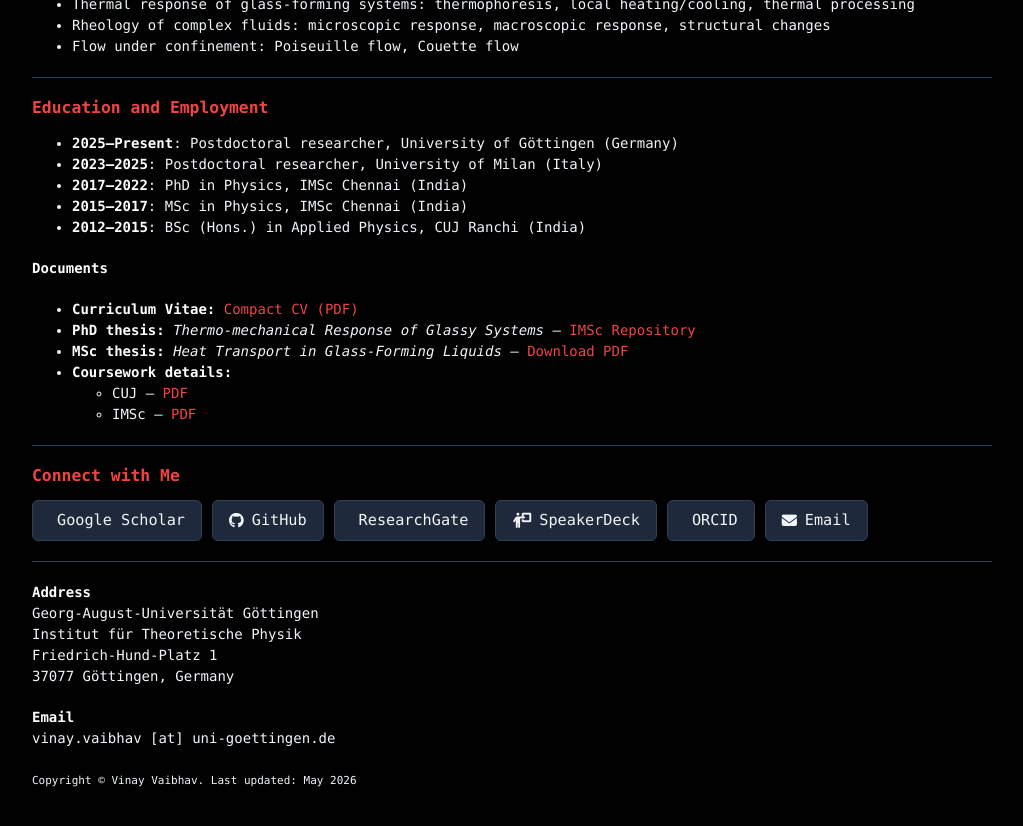
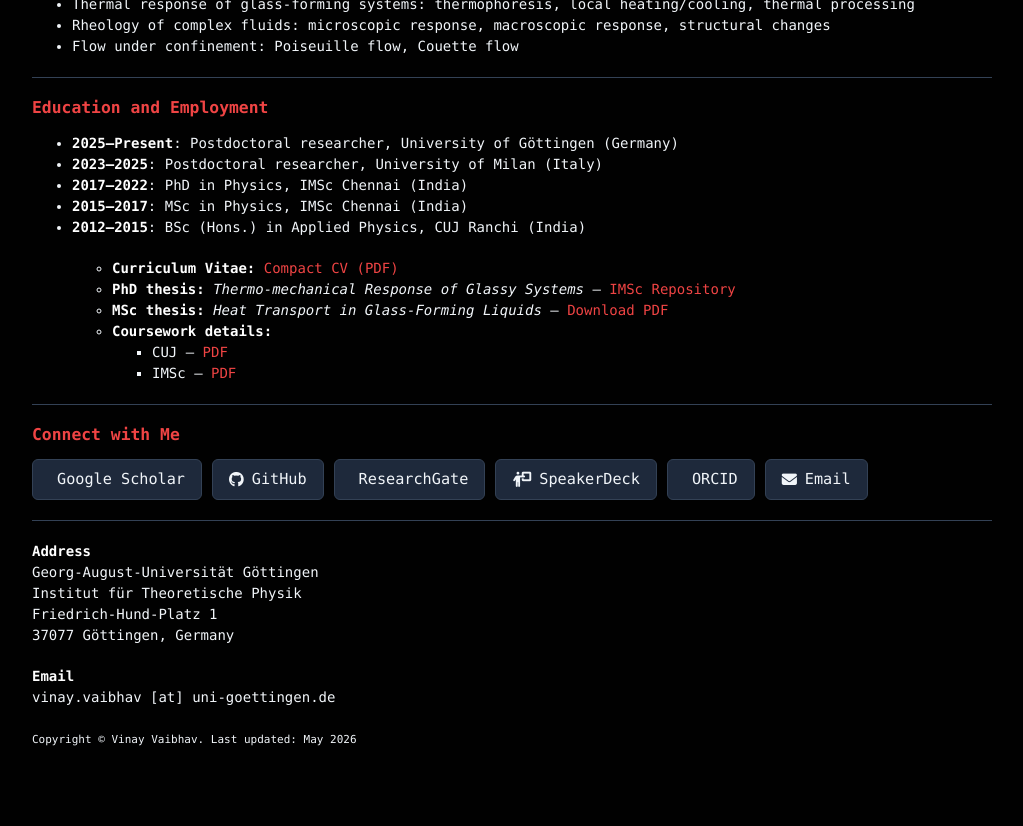
Before and after one commit to vinayphys/vinayphys.github.io, a Jekyll site: the page built from index.md, in a window 1280 px wide and 900 px high, scrolled down 948 px. Shown: the top 826 px of the window, without its empty margins (128-1151 px from the left). Built offline with Jekyll 4.4.1, drawn with Linux system fonts in a browser that asks for light colours; our own code applies the rules of GitHub Pages for plain Markdown files; a style sheet for code colours, icons or effects is not loaded.

Commit message:
Update index.md

```diff
--- a/index.md
+++ b/index.md
@@ -24,20 +24,19 @@ Broadly, I am interested in soft matter and disordered systems.
 
 ### Education and Employment
 
-- **2025–Present**: Postdoctoral researcher, University of Göttingen (Germany)
-- **2023–2025**: Postdoctoral researcher, University of Milan (Italy)
-- **2017–2022**: PhD in Physics, IMSc Chennai (India)
-- **2015–2017**: MSc in Physics, IMSc Chennai (India)
-- **2012–2015**: BSc (Hons.) in Applied Physics, CUJ Ranchi (India)
+* **2025–Present**: Postdoctoral researcher, University of Göttingen (Germany)
+* **2023–2025**: Postdoctoral researcher, University of Milan (Italy)
+* **2017–2022**: PhD in Physics, IMSc Chennai (India)
+* **2015–2017**: MSc in Physics, IMSc Chennai (India)
+* **2012–2015**: BSc (Hons.) in Applied Physics, CUJ Ranchi (India)
 
-**Documents**
 
-- **Curriculum Vitae:** [Compact CV (PDF)]({{ '/files/one-page_cv.pdf#zoom=300' | relative_url }})
-- **PhD thesis:** *Thermo-mechanical Response of Glassy Systems* — [IMSc Repository](https://www.imsc.res.in/xmlui/handle/123456789/606)
-- **MSc thesis:** *Heat Transport in Glass-Forming Liquids* — [Download PDF]({{ '/files/masterThesis_vinayVaibhav.pdf' | relative_url }})
-- **Coursework details:**
-  - CUJ — [PDF]({{ '/files/cuj_CourseDetails.pdf' | relative_url }})
-  - IMSc — [PDF]({{ '/files/imsc_courseDetails.pdf' | relative_url }})
+  - **Curriculum Vitae:** [Compact CV (PDF)]({{ '/files/one-page_cv.pdf#zoom=300' | relative_url }})
+  - **PhD thesis:** *Thermo-mechanical Response of Glassy Systems* — [IMSc Repository](https://www.imsc.res.in/xmlui/handle/123456789/606)
+  - **MSc thesis:** *Heat Transport in Glass-Forming Liquids* — [Download PDF]({{ '/files/masterThesis_vinayVaibhav.pdf' | relative_url }})
+  - **Coursework details:**
+    - CUJ — [PDF]({{ '/files/cuj_CourseDetails.pdf' | relative_url }})
+    - IMSc — [PDF]({{ '/files/imsc_courseDetails.pdf' | relative_url }})
 
 ---
 
```
